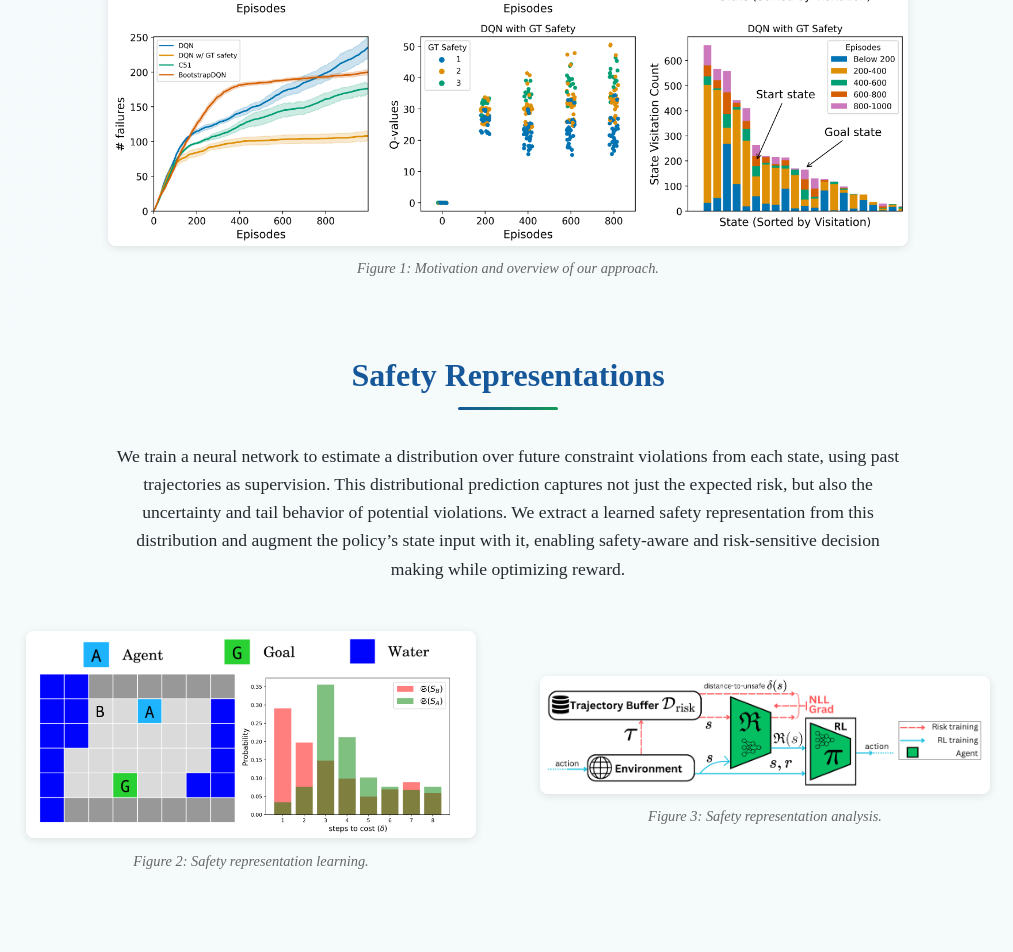
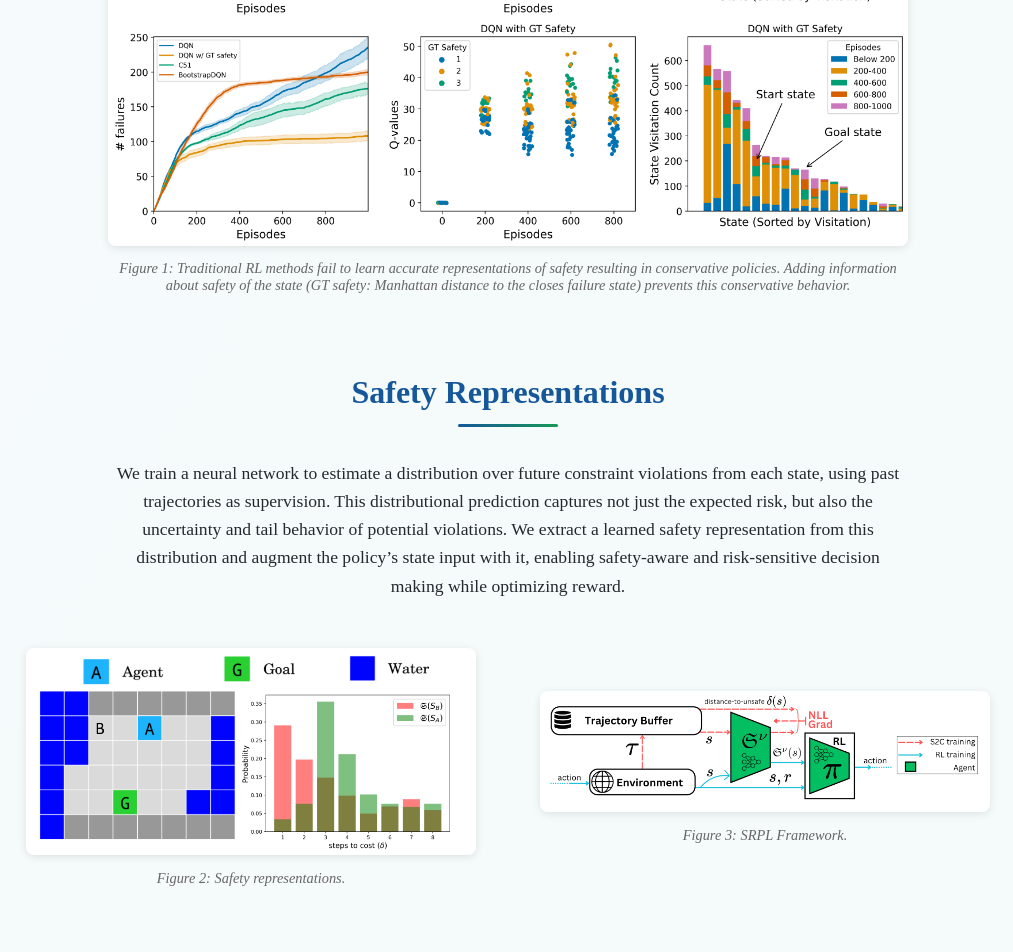
Before and after one commit to montrealrobotics/srpl, a Jekyll site: the page built from index.md, in a window 1280 px wide and 1400 px high, scrolled down 924 px. Shown: the top 952 px of the window, without its empty margins (132-1145 px from the left). Built offline with Jekyll 4.4.1, drawn with Linux system fonts in a browser that asks for light colours; some of the changed text lies outside the part shown.

Commit message:
push new

```diff
--- a/index.md
+++ b/index.md
@@ -39,7 +39,7 @@ Traditional safe RL methods penalize constraint violations, often leading to ove
 
 <div class="figure-container">
     <img src="assets/ripl_islandnav.png" alt="Motivation Figure">
-    <div class="figure-caption">Figure 1: Motivation and overview of our approach.</div>
+    <div class="figure-caption">Figure 1: Traditional RL methods fail to learn accurate representations of safety resulting in conservative policies. Adding information about safety of the state (GT safety: Manhattan distance to the closes failure state) prevents this conservative behavior.</div>
 </div>
 
 ## Safety Representations
@@ -50,22 +50,22 @@ We train a neural network to estimate a distribution over future constraint viol
 <div class="figure-row">
     <div class="figure-container">
         <img src="assets/ripl_risk_island.png" alt="Safety Representation Figure 1">
-        <div class="figure-caption">Figure 2: Safety representation learning.</div>
+        <div class="figure-caption">Figure 2: Safety representations.</div>
     </div>
     <div class="figure-container">
-        <img src="assets/ripl_framework.png" alt="Safety Representation Figure 2">
-        <div class="figure-caption">Figure 3: Safety representation analysis.</div>
+        <img src="assets/SRPL_diagram.png" alt="Safety Representation Figure 2">
+        <div class="figure-caption">Figure 3: SRPL Framework.</div>
     </div>
 </div>
 
 ## Improved Sample Efficiency and Safety
 
-We evaluate our approach on four continuous control tasks from the Safety Gymnasium benchmark. Across all environments, augmenting standard RL algorithms with our learned safety representations leads to faster constraint satisfaction, fewer safety violations, and improved sample efficiency. Our method also achieves a better risk-reward tradeoff, enabling agents to reach high task performance with significantly lower safety costs.
+We evaluate our approach on four continuous control tasks covering locomotion, manipulation and navigation. Across all environments, augmenting standard RL algorithms with our learned safety representations leads to faster constraint satisfaction, fewer safety violations, and improved sample efficiency. Our method also achieves a better risk-reward tradeoff, enabling agents to reach high task performance with significantly lower safety costs.
 
 
 <div class="figure-container">
     <img src="assets/ripl_constrained_mdps_main.png" alt="Sample Efficiency Figure">
-    <div class="figure-caption">Figure 4: Sample efficiency results.</div>
+    <div class="figure-caption">Figure 4: Safety and Sample efficiency results.</div>
 </div>
 
 
@@ -77,7 +77,7 @@ Because the safety representation is learned in a state-centric and policy-agnos
 
 <div class="figure-container">
     <img src="assets/ripl_transfer.png" alt="Transfer Across Tasks">
-    <div class="figure-caption">Figure 5: Transferring safety representation across tasks.</div>
+    <div class="figure-caption">Figure 5: Transferring safety representations across tasks.</div>
 </div>
 
 
```
Also changed, not shown: assets/SRPL_diagram.png (added).
